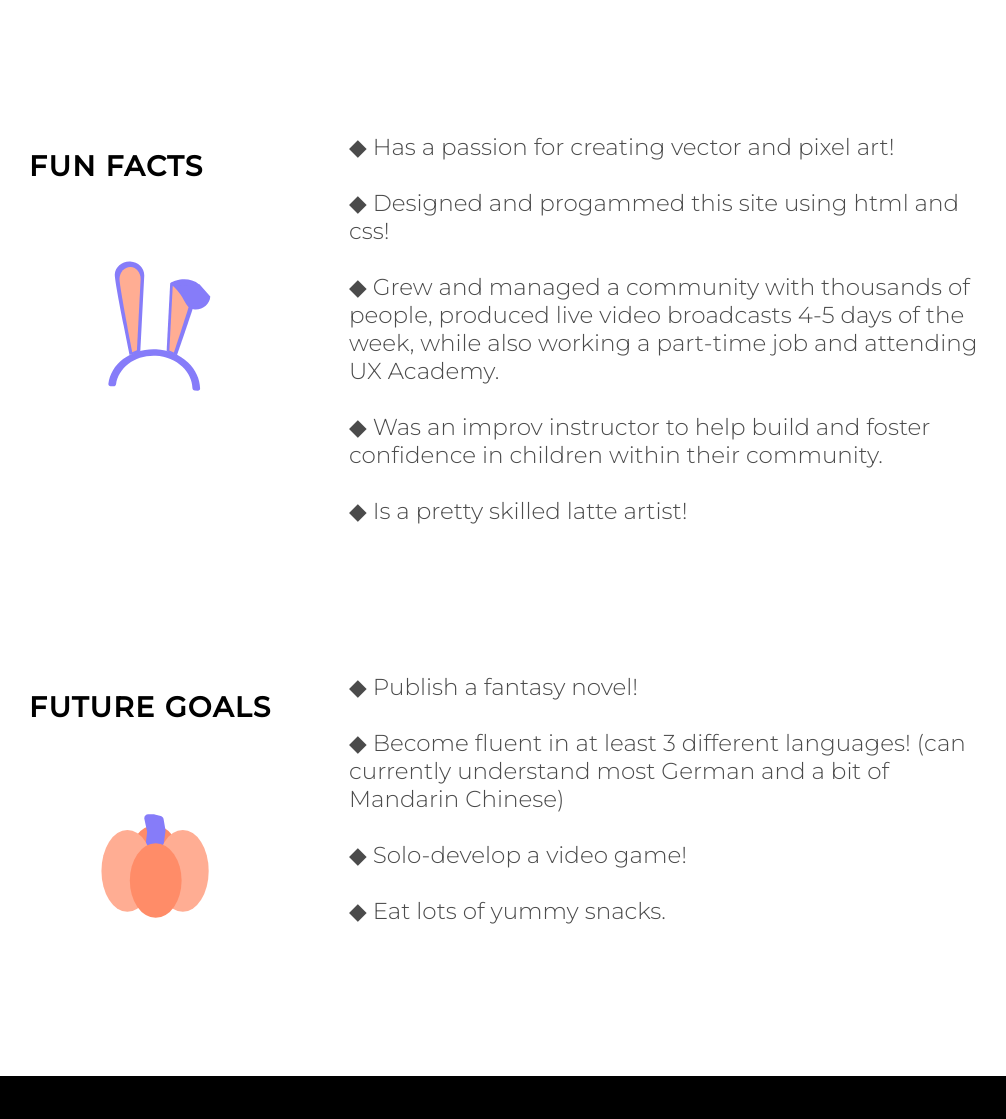
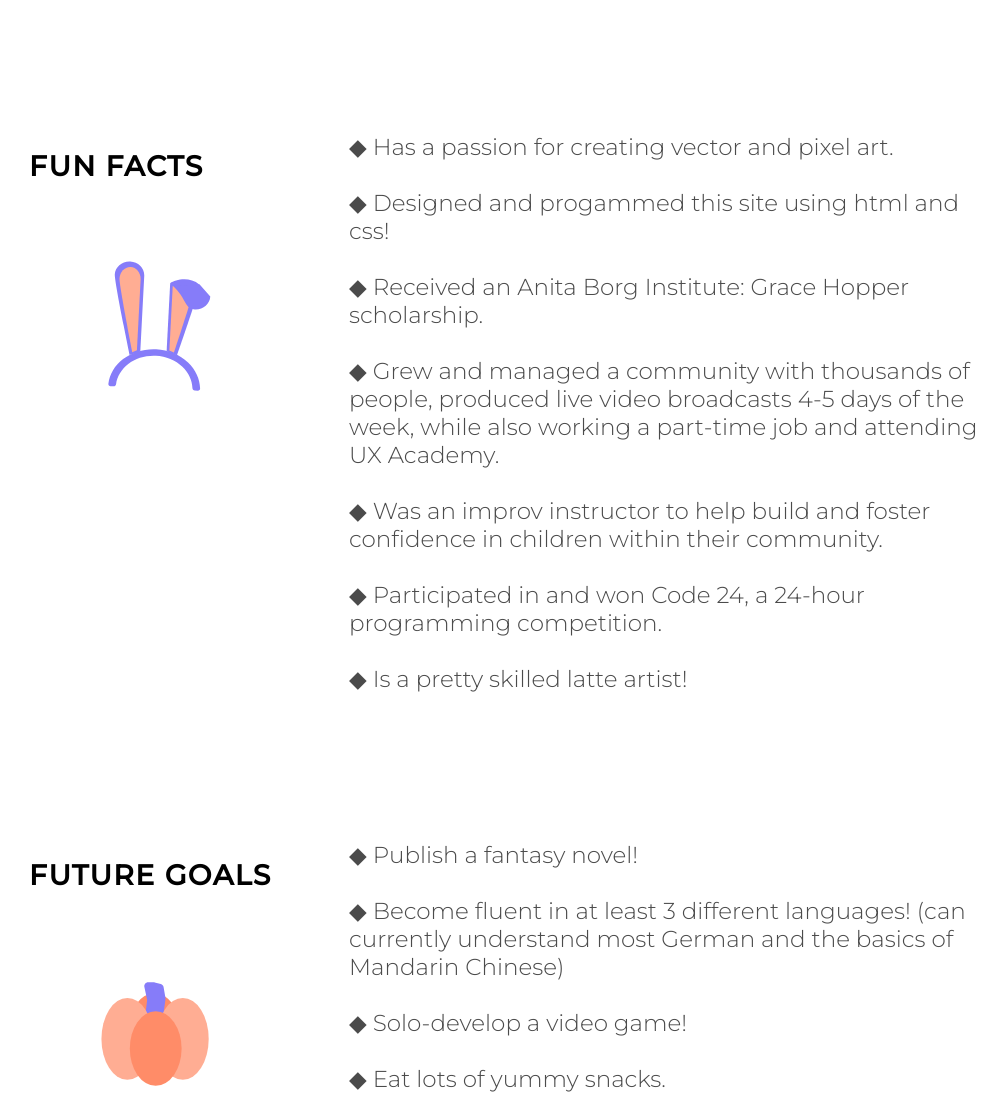
Before and after one commit to Shaniah/Shaniah.github.io, a plain HTML site: page about.html in a window 1280 px wide. Shown: the part 1200-2319 px from the top of the page, without its empty margins (195-1201 px from the left). Drawn offline with Linux system fonts and the light colour scheme.

Commit message:
Update about.html

```diff
--- a/about.html
+++ b/about.html
@@ -57,13 +57,17 @@
             <img class="bunny" src="images/bunny.svg">
         </div>
         <div class="sub-box-2">
-            <h3>◆ Has a passion for creating vector and pixel art!
+            <h3>◆ Has a passion for creating vector and pixel art.
                 <br><br>
                 ◆ Designed and progammed this site using html and css!
+                <br><br>
+                ◆ Received an Anita Borg Institute: Grace Hopper scholarship.
                 <br><br>
                 ◆ Grew and managed a community with thousands of people, produced live video broadcasts 4-5 days of the week, while also working a part-time job and attending UX Academy.
                 <br><br>
                 ◆ Was an improv instructor to help build and foster confidence in children within their community.
+                <br><br>
+                ◆ Participated in and won Code 24, a 24-hour programming competition.
                 <br><br>
                 ◆ Is a pretty skilled latte artist!</h3>
         </div>
@@ -78,7 +82,7 @@
         <div class="sub-box-2">
             <h3>◆ Publish a fantasy novel!
                 <br><br>
-                ◆ Become fluent in at least 3 different languages! (can currently understand most German and a bit of Mandarin Chinese)
+                ◆ Become fluent in at least 3 different languages! (can currently understand most German and the basics of Mandarin Chinese)
                 <br><br>
                 ◆ Solo-develop a video game!
                 <br><br>
@@ -90,6 +94,8 @@
     <div class="footer-container">
         <div>
             <h1><span class="w">Feel free to reach me at:</span> <a href = "mailto: shaniah.blanchard@gmail.com" class="foot">shaniah.blanchard@gmail.com</a></h1>
+            <a href="https://www.linkedin.com/in/shaniah/" target="_blank" class="foot"><img src="images/linked.svg" class="social"></a>
+            <a href="https://www.figma.com/proto/YBl8S8fdTYcmDV0TxX5tvHEi/Resume?node-id=728%3A13&scaling=min-zoom&page-id=0%3A1" target="_blank" class="foot"><img src="images/resume.svg" class="social"></a>
         </div>
     </div>
 
```
